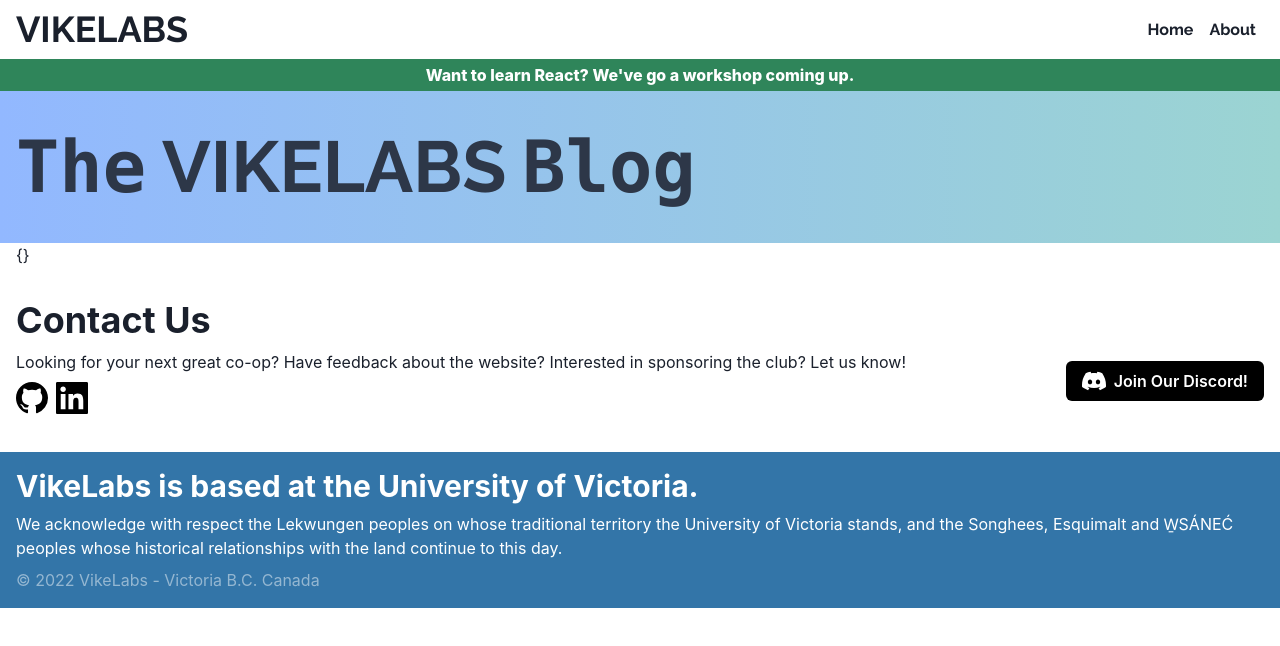
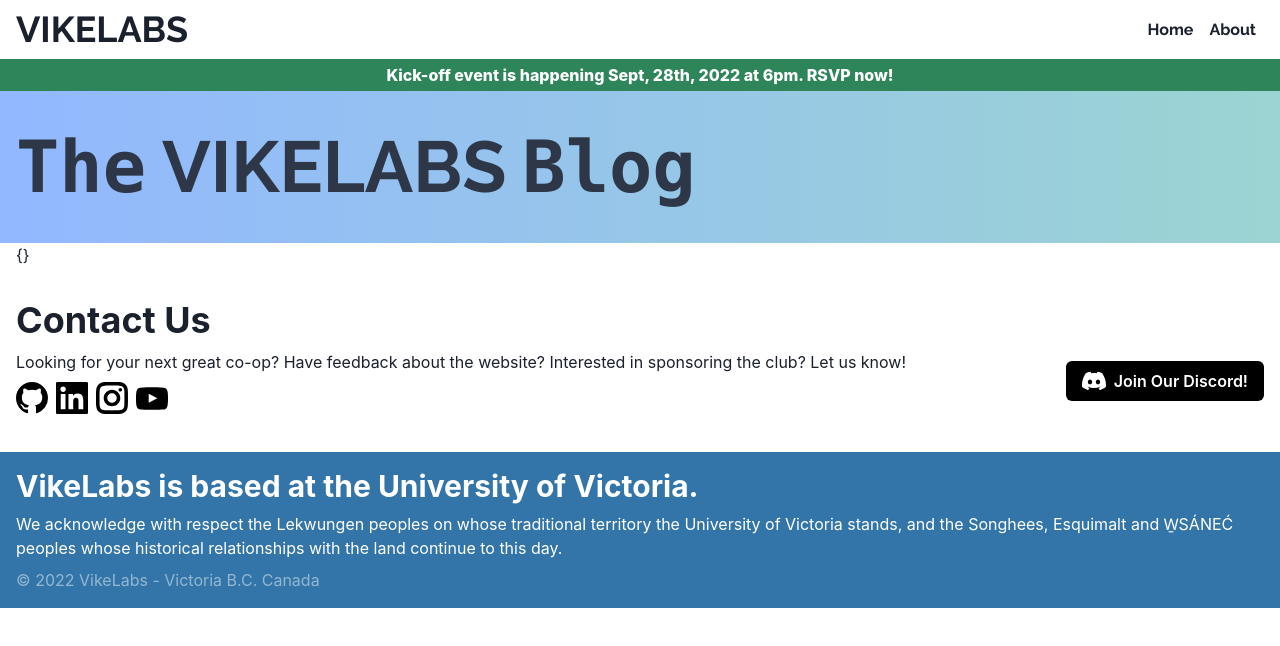
Before and after one commit to VikeLabs/vikelabs.ca, a Next.js app: page /blog in a window 1280 px wide. Shown: the top 646 px of the page. Built offline with nearby package versions, Linux system fonts and the light colour scheme.

Commit message:
refactor: clean up

```diff
--- a/components/contact.tsx
+++ b/components/contact.tsx
@@ -1,9 +1,9 @@
-import { Box, Flex, Link, Text } from "@chakra-ui/layout";
+import { Box, Flex, Text } from "@chakra-ui/layout";
 import { Button, IconButton } from "@chakra-ui/button";
 import { Heading } from "@chakra-ui/react";
 import { Icon } from "@chakra-ui/icon";
 import { GoMarkGithub } from "react-icons/go";
-import { GrLinkedin } from "react-icons/gr";
+import { GrInstagram, GrLinkedin, GrYoutube } from "react-icons/gr";
 import { SiDiscord } from "react-icons/si";
 
 export const GitHubIcon = (
@@ -18,6 +18,20 @@
   <Icon as={GrLinkedin} color="black" title="LinkedIn logo" boxSize="2rem" />
 );
 
+const InstagramIcon = (
+  <Icon as={GrInstagram} color="black" title="Instagram logo" boxSize="2rem" />
+);
+
+const YouTubeIcon = (
+  <Icon as={GrYoutube} color="black" title="YouTube logo" boxSize="2rem" />
+);
+
+const discordInvite = "https://discord.gg/Znse6XaVNu";
+const github = "vikelabs";
+const linkedin = "vikelabs";
+const instagram = "vikelabs";
+const youtube = "https://www.youtube.com/channel/UCKAAXo4bqb034PZYR6ZhpQw";
+
 export const Contact = () => {
   return (
     <Box my="8">
@@ -31,23 +45,43 @@
           <Box>
             <IconButton
               // make the button a link
-              as={Link}
-              // href={`https://github.com/${data.site.siteMetadata.github}`}
+              as={"a"}
+              href={`https://github.com/${github}`}
               // makes the link open in a new tab
               target="_blank"
               // specifies the icon
               icon={GitHubIcon}
               isRound
-              aria-label=""
+              aria-label="vikelabs github"
               variant="unstyled"
               mr="2"
             />
             <IconButton
-              as={Link}
-              // href={`https://www.linkedin.com/company/${data.site.siteMetadata.linkedin}`}
+              as={"a"}
+              href={`https://www.linkedin.com/company/${linkedin}`}
               target="_blank"
               icon={LinkedInIcon}
-              aria-label=""
+              aria-label="vikelabs linkedin"
+              boxSize="2rem"
+              variant="unstyled"
+              mr="2"
+            />
+            <IconButton
+              as={"a"}
+              href={`https://www.instagram.com/${instagram}`}
+              target="_blank"
+              icon={InstagramIcon}
+              aria-label="vikelabs instagram"
+              boxSize="2rem"
+              variant="unstyled"
+              mr="2"
+            />
+            <IconButton
+              as={"a"}
+              href={youtube}
+              target="_blank"
+              icon={YouTubeIcon}
+              aria-label="vikelabs youtube"
               boxSize="2rem"
               variant="unstyled"
               mr="2"
@@ -55,7 +89,12 @@
           </Box>
         </Box>
         <Box>
-          <Button variant="black" leftIcon={DiscordIcon}>
+          <Button
+            variant="black"
+            leftIcon={DiscordIcon}
+            as="a"
+            href={discordInvite}
+          >
             Join Our Discord!
           </Button>
         </Box>
--- a/components/header.tsx
+++ b/components/header.tsx
@@ -54,6 +54,23 @@
   </Flex>
 );
 
+const NofiticationBar = () => (
+  <Box bg="green.600" py="1">
+    <Container maxW="container.xl">
+      <Center>
+        <a
+          href="https://discord.gg/gRK5XZ5r?event=1022675053009178717"
+          target={"_blank"}
+        >
+          <Text fontWeight="extrabold" color="white">
+            Kick-off event is happening Sept, 28th, 2022 at 6pm. RSVP now!
+          </Text>
+        </a>
+      </Center>
+    </Container>
+  </Box>
+);
+
 export const Header = () => {
   const { isOpen, onToggle } = useDisclosure();
 
@@ -84,15 +101,7 @@
           </Box>
         </Collapse>
       </Container>
-      <Box bg="green.600" py="1">
-        <Container maxW="container.xl">
-          <Center>
-            <Text fontWeight="extrabold" color="white">
-              Want to learn React? We've go a workshop coming up.
-            </Text>
-          </Center>
-        </Container>
-      </Box>
+      <NofiticationBar />
     </Box>
   );
 };
--- a/components/metadata.tsx
+++ b/components/metadata.tsx
@@ -18,10 +18,13 @@
       {/* TODO */}
       <meta name="image" content={image ?? defaultImage} />
       {/* Open Graph */}
+      <meta property="theme-color" content="#108091" />
       <meta property="og:url" content="https://vikelabs.ca" />
       <meta property="og:type" content="website" />
       <meta property="og:title" content="VikeLabs" />
-      <meta property="og:image" content={image ?? defaultImage} />
+      {/* TODO */}
+      {/* <meta property="og:image" content={image ?? defaultImage} /> */}
+      {/* <meta property="og:image" content={image ?? defaultImage} /> */}
       <meta
         property="og:description"
         content={description ?? defaultDescription}
--- a/pages/index.tsx
+++ b/pages/index.tsx
@@ -51,9 +51,6 @@
                 the software.
               </Text>
               <ButtonGroup>
-                <Link href="/getting-started">
-                  <Button colorScheme="green">Get Started</Button>
-                </Link>
                 <Link href="/about">
                   <Button colorScheme="blue">Learn More</Button>
                 </Link>
```
Also changed, not shown: pages/projects.tsx (+1 -10 lines).
